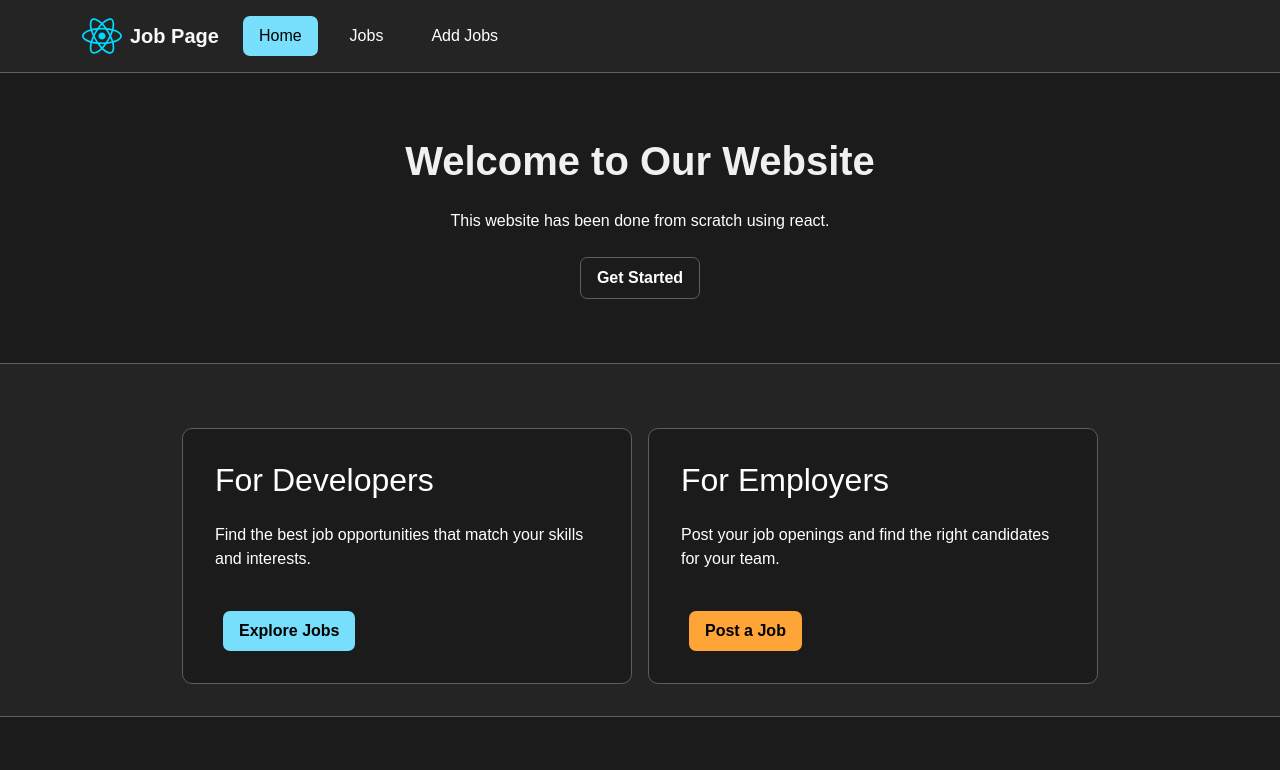
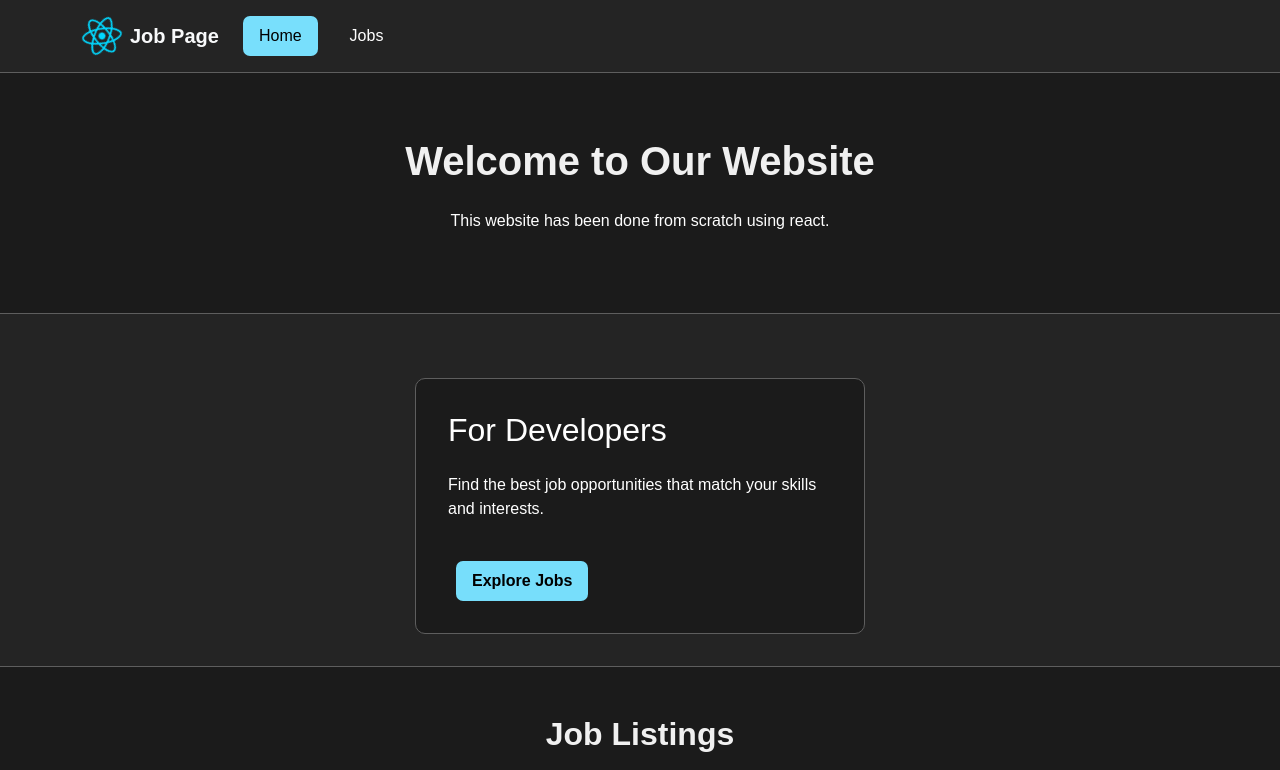
Before and after one commit to AllwarsGIT/job-searching-app-react, a React (Vite) app: page / in a window 1280 px wide. Shown: the top 770 px of the page. Built offline with nearby package versions, Linux system fonts and the light colour scheme.

Commit message:
Adjustment for public deployment(hidden unfinished components)

```diff
--- a/src/Components/Hero/Hero.tsx
+++ b/src/Components/Hero/Hero.tsx
@@ -5,11 +5,11 @@ function Hero() {
     <div className={styles.hero}>
       <h1 className={styles.heroTitle}>Welcome to Our Website</h1>
         <p>This website has been done from scratch using react.</p>
-      <div className={styles.buttonContainer}>
+      {/* <div className={styles.buttonContainer}>
         <button className= {`${styles.heroButton}`}>Get Started</button>
 
 
-      </div>
+      </div> */}
     </div>
   );
 }
--- a/src/Components/HomeCardContainer/HomeCardContainer.tsx
+++ b/src/Components/HomeCardContainer/HomeCardContainer.tsx
@@ -12,14 +12,14 @@ function HomeCardContainer() {
             linkClassName={`${styles.buttonHomeCard} ${styles.buttonDeveloper}`}
             to="/jobs"
         />
-        <HomeCard
+        {/* <HomeCard
             title="For Employers"
             description="Post your job openings and find the right candidates for your team."
             buttonText="Post a Job"
             className={styles.homeCardEmployer}
             linkClassName={`${styles.buttonHomeCard} ${styles.buttonEmployer}`}
             to="/jobs/add"
-        />
+        /> */}
       </div>
   );
 }
--- a/src/Components/Navbar/Navbar.module.css
+++ b/src/Components/Navbar/Navbar.module.css
@@ -38,7 +38,7 @@
 .rotateSlow {
   width: 40px;
   height: 40px;
-  animation: rotate 5s linear s;
+  animation: rotate 5s linear infinite;
    image-rendering: optimizeQuality;
   -webkit-transform-style: preserve-3d;
   transform-style: preserve-3d;
--- a/src/Components/Navbar/Navbar.tsx
+++ b/src/Components/Navbar/Navbar.tsx
@@ -22,7 +22,7 @@ const Navbar = () => {
                     <ul className="navbar-nav  ">
                         <NavLink to="/" className={navClass}>Home</NavLink>
                         <NavLink to="/jobs" className={navClass}>Jobs</NavLink>
-                        <NavLink to="/addjobs" className={navClass}>Add Jobs</NavLink>
+                        {/* <NavLink to="/addjobs" className={navClass}>Add Jobs</NavLink>   */}
 
                     </ul>
                 </div>
```
